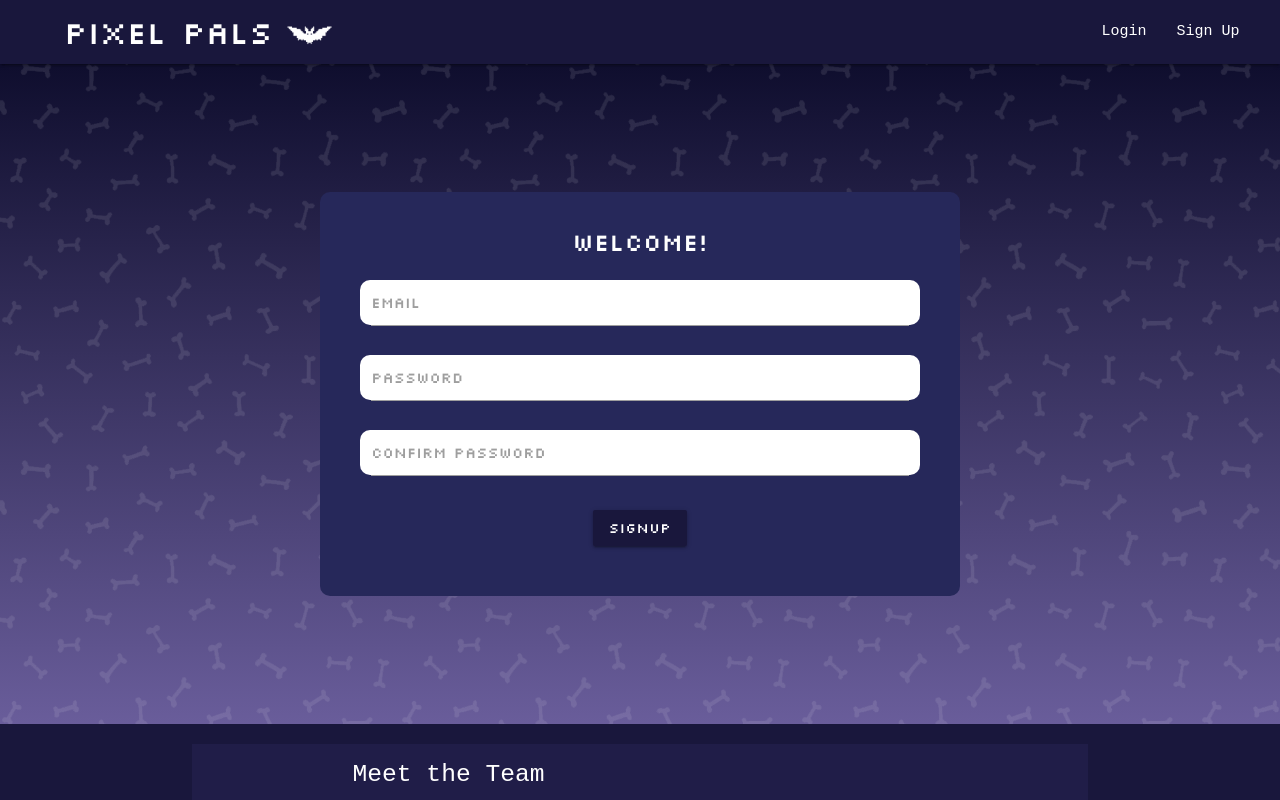
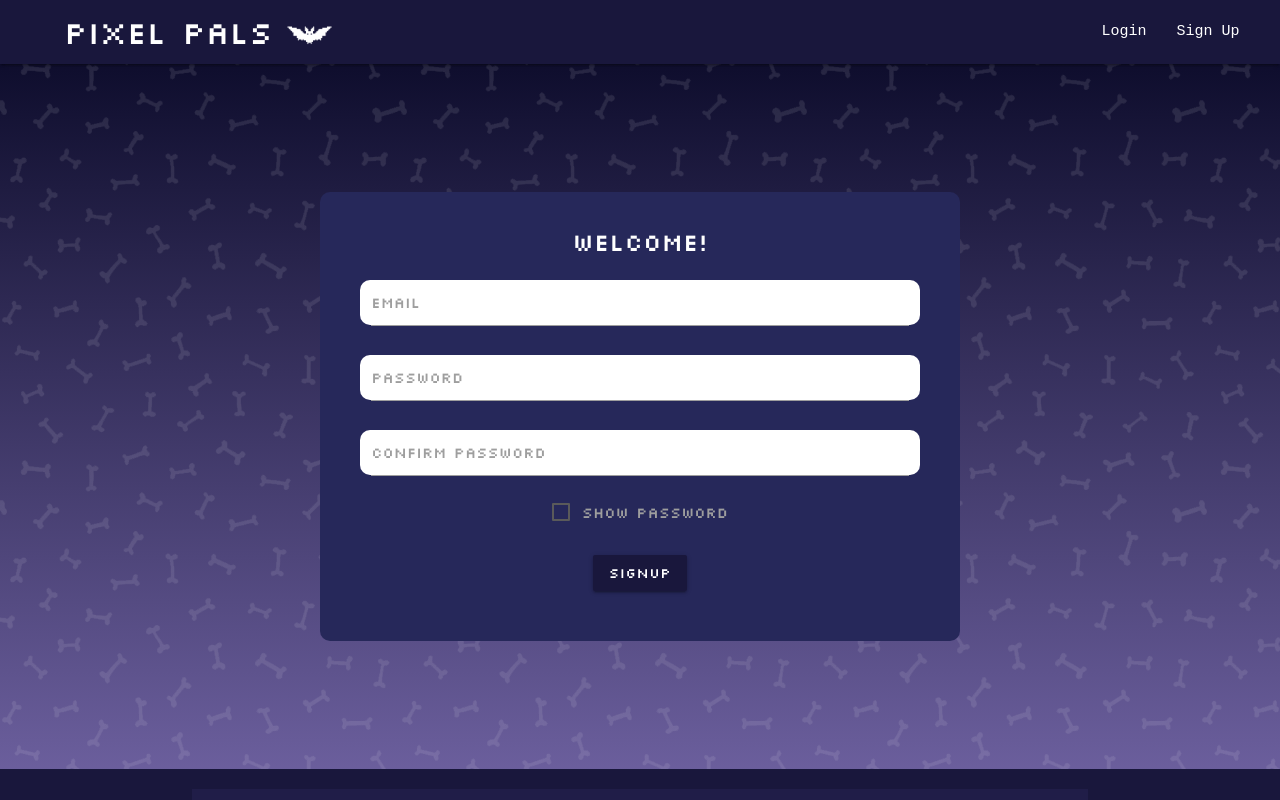
Before and after one commit to mathilde-01/pixel-paws, a React (Vite) app in the folder client/: page /signup in a window 1280 px wide. Shown: the top 800 px of the page. Built offline with nearby package versions, Linux system fonts and the light colour scheme; a web font is replaced by a local one.

Commit message:
added signin to auth.js and form page so that it redirects to /petcreation, added pw confirm display to page as well as show pw for signup and login, changed body bg color to match nav and footer

```diff
--- a/client/src/components/Display.jsx
+++ b/client/src/components/Display.jsx
@@ -34,7 +34,7 @@ export default function Display() {
     const [updatePetMutation] = useMutation(UPDATE_PET_MUTATION);
 
     if (loading) {
-        return <div>Loading...</div>;
+        return <div></div>;
     }
 
     const user = data?.user || {};
@@ -53,7 +53,7 @@ export default function Display() {
     const differenceInMilliseconds = Math.abs(today - birthday);
     const millisecondsInDay = 1000 * 60 * 60 * 24;
     const daysOld = Math.floor(differenceInMilliseconds / millisecondsInDay);
-    const days = daysOld > 1 ? 'days' : 'day';
+    const days = daysOld > 1 ? `${daysOld} days old` : daysOld === 1 ? '1 day old' : 'born today';
 
     const handleUpdatePet = async (petFun, petClean, petSleep, petHunger) => {
         await refetch();
@@ -78,7 +78,7 @@ export default function Display() {
     };
 
     const handlePlayButtonClick = async () => {
-        petFun = pet.health.fun + 0.2;
+        petFun = pet.health.fun + 0.15;
         if (petFun > 1) {
             petFun = 1
         }
@@ -90,7 +90,7 @@ export default function Display() {
     };
 
     const handleCleanButtonClick = async () => {
-        petClean = pet.health.cleanliness + 0.2;
+        petClean = pet.health.cleanliness + 0.15;
         if (petClean > 1) {
             petClean = 1
         }
@@ -102,7 +102,7 @@ export default function Display() {
     };
 
     const handleSleepButtonClick = async () => {
-        petSleep = pet.health.sleep + 0.2;
+        petSleep = pet.health.sleep + 0.15;
         if (petSleep > 1) {
             petSleep = 1
         }
@@ -114,7 +114,7 @@ export default function Display() {
     };
 
     const handleFeedButtonClick = async () => {
-        petHunger = pet.health.hunger + 0.2;
+        petHunger = pet.health.hunger + 0.15;
         if (petHunger > 1) {
             petHunger = 1
         }
@@ -166,7 +166,7 @@ export default function Display() {
             </div>
             <div className="nameContainer">
                 <h3 className="displayHeader">{pet.name}</h3>
-                <p id="description">{pet.type}, {daysOld} {days} old</p>
+                <p id="description">{pet.type}, {days}</p>
             </div>
             {/* <div className='mainHealthContainer'> */}
                 <div className="healthContainer">
--- a/client/src/components/LoginForm/index.jsx
+++ b/client/src/components/LoginForm/index.jsx
@@ -1,4 +1,13 @@
+import React, { useState } from 'react';
+
 function LoginForm({ submitHandler, changeHandler, emailState, passwordState }) {
+
+  const [showPassword, setShowPassword] = useState(false);
+
+    const togglePasswordVisibility = () => {
+        setShowPassword(!showPassword);
+    };
+
   return (
       <div className="formContainer">
         <h5>WELCOME BACK!</h5>
@@ -12,12 +21,18 @@ function LoginForm({ submitHandler, changeHandler, emailState, passwordState })
               </div>
               <div className="row">
                 <div className="input-field col s12">
-                  <input id="password" type="password" className="validate" name="password"
+                  <input id="password" type={showPassword ? 'text' : 'password'} className="validate" name="password"
                     value={passwordState}
                     onChange={changeHandler}></input>
                   <label htmlFor="password">Password</label>
                 </div>
               </div>
+            </div>
+            <div className="row" style={{marginTop: '0', marginBottom: '20px'}}>
+              <label>
+                <input type="checkbox" onChange={togglePasswordVisibility} checked={showPassword} style={{marginRight: '2px'}} />
+                <span style={{paddingLeft: '30px'}}>Show Password</span>
+              </label>
             </div>
             <button className="btn" name="action">LOGIN
             </button>
--- a/client/src/components/Navbar.jsx
+++ b/client/src/components/Navbar.jsx
@@ -28,7 +28,7 @@ export default function NavBar() {
             <ul className="sidenav" id="nav-mobile">
                 <li>
                     <div className="sidenav-close right">
-                        <i className="material-icons black-text text-darken-2" style={{ cursor: 'pointer' }}>close</i>
+                        <i className="material-icons white-text text-darken-2" style={{ cursor: 'pointer' }}>close</i>
                     </div>
                 </li>
                 <div className='margin-top-50'></div>
@@ -56,7 +56,7 @@ export default function NavBar() {
             <ul className="sidenav" id="nav-mobile">
                 <li>
                     <div className="sidenav-close right">
-                        <i className="material-icons black-text text-darken-2" style={{ cursor: 'pointer' }}>close</i>
+                        <i className="material-icons white-text text-darken-2" style={{ cursor: 'pointer' }}>close</i>
                     </div>
                 </li>
                 <div className='margin-top-50'></div>
--- a/client/src/components/SignUp/SignUp.jsx
+++ b/client/src/components/SignUp/SignUp.jsx
@@ -10,6 +10,11 @@ export default function SignUp(){
     const submitHandler = async (event) => {
         event.preventDefault();
         console.log(formState);
+        if (formState.password !== formState.confirmPassword) {
+          console.log('Passwords do not match');
+          // You might want to display an error message to the user here
+          return;
+        }
     // add validation for form fields
         try{
           // send login data to backend
@@ -26,7 +31,7 @@ export default function SignUp(){
           const token = data?.addUser.token || '';
 
           // save token data on frontend
-          auth.login(token);
+          auth.signin(token);
 
           // clear out login form
           setFormState({
--- a/client/src/components/SignUp/SignUpForm.jsx
+++ b/client/src/components/SignUp/SignUpForm.jsx
@@ -1,8 +1,25 @@
 import '../../styles/style.css'
+import React, { useState } from 'react';
 
 export default function SignUpForm({
     submitHandler, changeHandler, emailState, passwordState, confirmPasswordState
 }) {
+
+    const [passwordsMatch, setPasswordsMatch] = useState(true);
+
+    const handleConfirmPasswordChange = (event) => {
+        const confirmPwd = event.target.value;
+        const pwd = passwordState;
+        setPasswordsMatch(confirmPwd === pwd);
+        changeHandler(event);
+    }
+
+    const [showPassword, setShowPassword] = useState(false);
+
+    const togglePasswordVisibility = () => {
+        setShowPassword(!showPassword);
+    };
+
     return (
 
         <div className="formContainer">
@@ -16,16 +33,24 @@ export default function SignUpForm({
                         </div>
                         <div>
                             <div className="input-field col s12">
-                                <input name="password" id="password" type="password" className="validate" value={passwordState} onChange={changeHandler}></input>
+                                <input name="password" id="password" type={showPassword ? 'text' : 'password'} className="validate" value={passwordState} onChange={changeHandler}></input>
                                 <label htmlFor="password">Password</label>
+
                             </div>
                         </div>
                         <div className="row">
                             <div className="input-field col s12">
-                                <input name= "confirmPassword" id="confirm-password" type="password" className="validate" value={confirmPasswordState} onChange={changeHandler}></input>
+                                <input name= "confirmPassword" id="confirm-password" type={showPassword ? 'text' : 'password'} className="validate" value={confirmPasswordState} onChange={handleConfirmPasswordChange}></input>
                                 <label htmlFor="confirm-password">Confirm Password</label>
+                                {!passwordsMatch && <p style={{color: 'red', fontSize: '12px', position: 'absolute', top: '40px'}}>Passwords don't match</p>}
                             </div>
                         </div>
+                    </div>
+                    <div className="row" style={{marginTop: '0', marginBottom: '20px'}}>
+                        <label>
+                            <input type="checkbox" onChange={togglePasswordVisibility} checked={showPassword} style={{marginRight: '2px'}} />
+                            <span style={{paddingLeft: '30px'}}>Show Password</span>
+                        </label>
                     </div>
                     <button className="btn" type="submit" name="action">SIGNUP</button>
                 </form>
--- a/client/src/styles/style.css
+++ b/client/src/styles/style.css
@@ -1,5 +1,5 @@
 body {
-    background-color: #907AD6;
+    background-color: #19173c;
     font-family: "Red Hat Mono", monospace;
     min-height: 100vh;
     flex-direction: column;
@@ -54,8 +54,12 @@ footer {
 
 /* Navbar right side*/
 .sidenav {
-    background-color: #cdbeff;
+    background-color: #0e0c28;
     padding-right: 10px;
+}
+
+.sidenav li>a {
+    color: white;
 }
 
 .right {
--- a/client/src/utils/auth.js
+++ b/client/src/utils/auth.js
@@ -32,6 +32,11 @@ class AuthService {
     window.location.assign('/display');
   }
 
+  signin(idToken) {
+    localStorage.setItem('id_token', idToken);
+    window.location.assign('/petcreation');
+  }
+
   logout() {
     localStorage.removeItem('id_token');
     window.location.assign('/');
```
Also changed, not shown: 2 other files (tests, documents, lock files or other folders).
